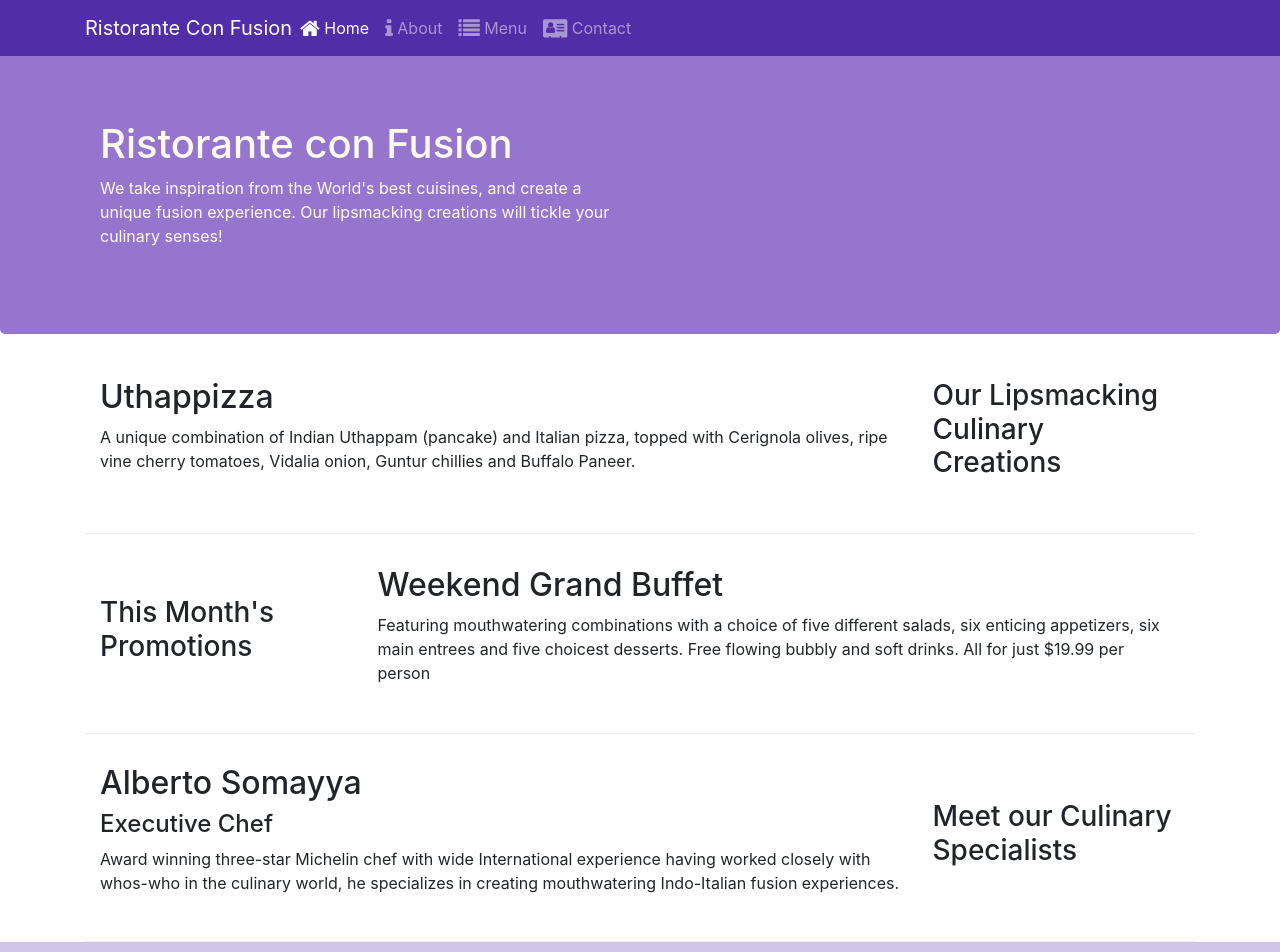
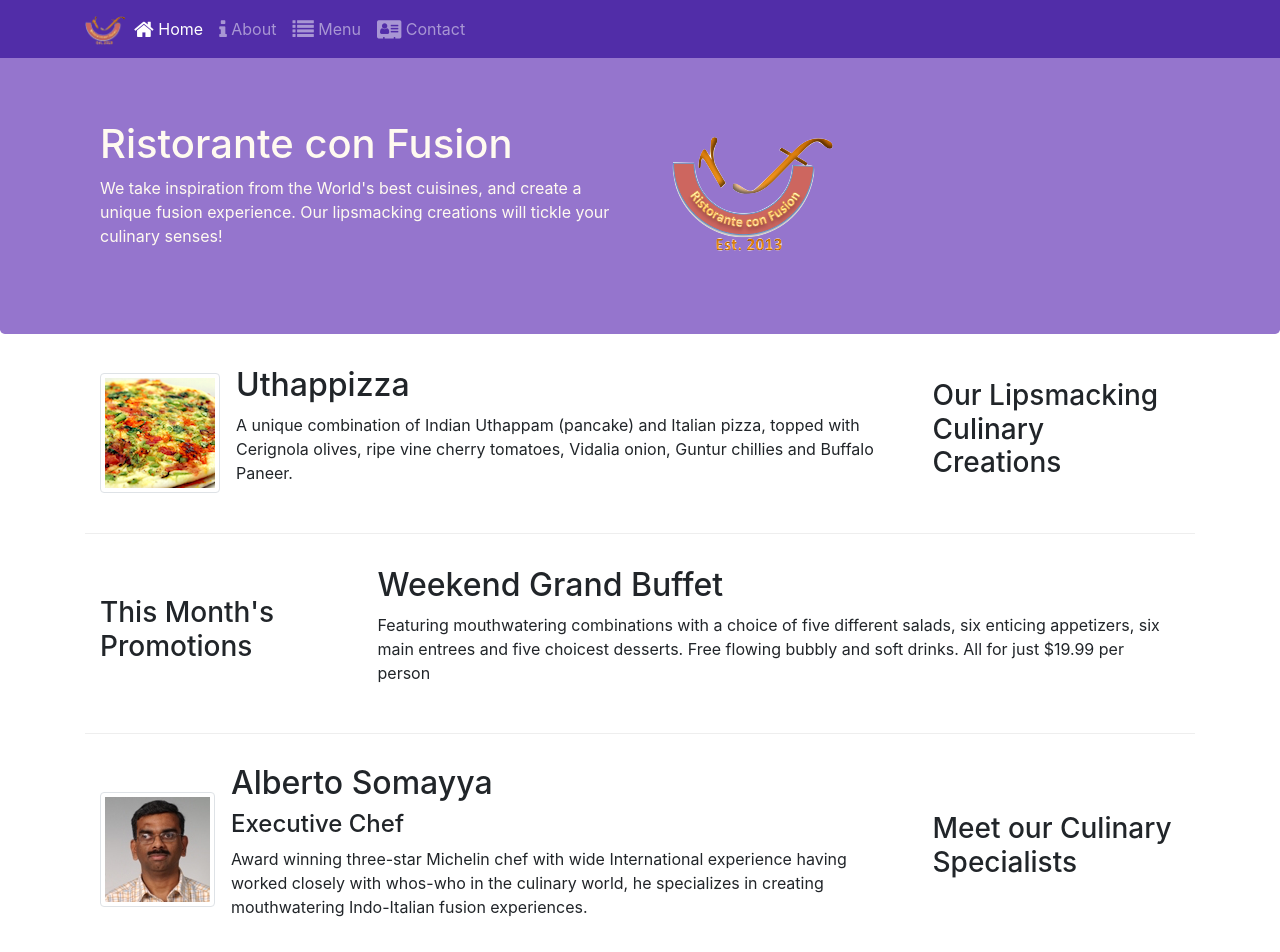
Before and after one commit to GunukulaNiharika/Bootstrap-Intro, a website: page index.html in a window 1280 px wide. Shown: the top 952 px of the page. Drawn offline with nearby package versions, Linux system fonts and the light colour scheme.

Commit message:
Images and media

```diff
--- a/index.html
+++ b/index.html
@@ -19,7 +19,7 @@
             <button class="navbar-toggler" type="button" data-toggle="collapse" data-target="#Navbar">
                 <span class="navbar-toggler-icon"></span>
             </button>
-            <a class="navbar-brand mr-auto" href="#">Ristorante Con Fusion </a>
+            <a class="navbar-brand mr-auto" href="#"><img src="img/logo.png" width="41" height="30"> </a>
             <div class="collapse navbar-collapse" id="Navbar">
                 <ul class="navbar-nav mr-auto">
                     <li class="nav-item active"><a class="nav-link" href="#"><span class="fa fa-home fa-lg"></span> Home</a></li>
@@ -38,6 +38,9 @@
                     <p>We take inspiration from the World's best cuisines, and create a unique fusion experience. Our lipsmacking creations will tickle your culinary senses!</p>
                 </div>
                 <div class="col-12 col-sm">
+                    <div class="col-12 col-sm align-self-center">
+                        <img src="img/logo.png" class="img-fluid">
+                    </div>
                 </div>
             </div>
         </div>
@@ -49,8 +52,13 @@
                 <h3>Our Lipsmacking Culinary Creations</h3>
             </div>
             <div class="col col-sm order-sm-first col-md">
-                <h2>Uthappizza</h2>
-                <p>A unique combination of Indian Uthappam (pancake) and Italian pizza, topped with Cerignola olives, ripe vine cherry tomatoes, Vidalia onion, Guntur chillies and Buffalo Paneer.</p>
+                <div class="media">
+                    <img class="d-fex mr-3 img-thumbnail align-self-center" src="img/uthappizza.png" alt="Uthappizza">
+                    <div class="media-body">
+                        <h2 class="mt-0">Uthappizza</h2>
+                        <p>A unique combination of Indian Uthappam (pancake) and Italian pizza, topped with Cerignola olives, ripe vine cherry tomatoes, Vidalia onion, Guntur chillies and Buffalo Paneer.</p>
+                    </div>
+                </div>
             </div>
         </div>
 
@@ -70,9 +78,15 @@
                 <h3>Meet our Culinary Specialists</h3>
             </div>
             <div class="col col-sm order-sm-first col-md">
-                <h2>Alberto Somayya</h2>
-                <h4>Executive Chef</h4>
-                <p>Award winning three-star Michelin chef with wide International experience having worked closely with whos-who in the culinary world, he specializes in creating mouthwatering Indo-Italian fusion experiences. </p>
+                <div class="media">
+                    <img class="d-flex mr-3 img-thumbnail align-self-center" src="img/alberto.png" alt="Alberto Somayya">
+                    <div class="media-body">
+                        <h2 class="mt-0">Alberto Somayya</h2>
+                        <h4>Executive Chef</h4>
+                        <p>Award winning three-star Michelin chef with wide International experience having worked closely with whos-who in the culinary world, he specializes in creating mouthwatering Indo-Italian fusion experiences. </p>
+                    </div>
+                </div>
+
             </div>
         </div>
     </div>
```
Also changed, not shown: aboutus.html (+3 -2 lines), contactus.html (+4 -1 lines), img/alberto.png (added), img/buffet.png (added), img/logo.png (added), img/uthappizza.png (added).
